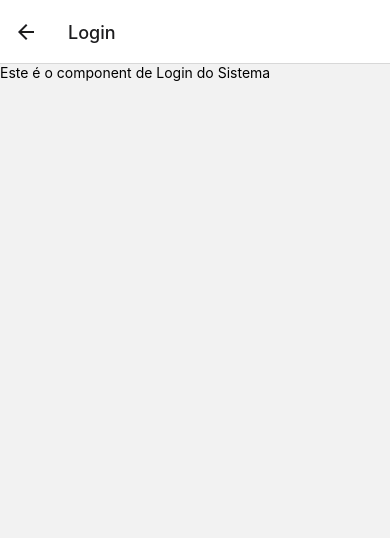
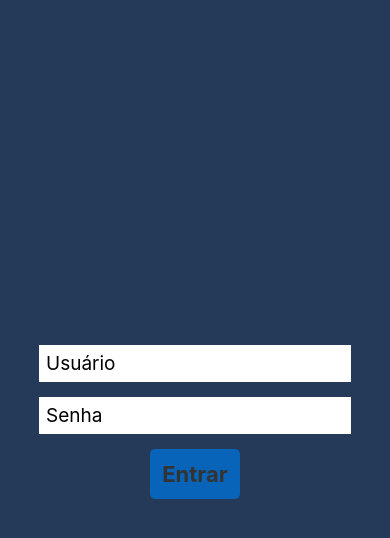
Before and after one commit to Matheus-O-Silva/App-para-Log-stica, a React Native app: screen /Login in a window 390 px wide. Shown: the top 538 px of the page. Built offline with nearby package versions, Linux system fonts and the light colour scheme.

Commit message:
tela de Login

```diff
--- a/App.js
+++ b/App.js
@@ -24,7 +24,7 @@ export default function App() {
             headerTitleAlign: 'center'
           }}
         />
-        <Stack.Screen name="Login" component={Login} />
+        <Stack.Screen name="Login" options={{ headerShown: false }} component={Login} />
         <Stack.Screen name="Rastreio" component={Rastreio} />
       </Stack.Navigator>
     </NavigationContainer>
--- a/assets/css/Css.js
+++ b/assets/css/Css.js
@@ -1,6 +1,7 @@
 import {StyleSheet} from "react-native";
 
 const css = StyleSheet.create({
+
   container2: {
     flex: 1,
     flexDirection:'row',
@@ -8,8 +9,47 @@ const css = StyleSheet.create({
     alignItems: 'center',
     justifyContent: 'center',
   },
+  container: {
+    flex: 1,
+    backgroundColor: '#fff',
+    alignItems: 'center',
+    justifyContent: 'center',
+  },
   button__home:{
       marginRight: 40
+  },
+  darkbg:{
+    backgroundColor:"rgba(35, 56, 87, 0.99)"
+  },
+  login__logomarca:{
+      marginBottom: 10
+  },
+  login__msg:(text='none')=>({
+      fontWeight:"bold",
+      fontSize: 22,
+      color:"red",
+      marginBottom: 15,
+      display: text
+  }),
+  login__form:{
+      width: "80%"
+  },
+  login__input:{
+      backgroundColor: "#fff",
+      fontSize: 19,
+      padding: 7,
+      marginBottom: 15
+  },
+  login__button:{
+      padding: 12,
+      backgroundColor: "rgba(0, 111, 209, 0.8)",
+      alignSelf:"center",
+      borderRadius:5
+  },
+  login__buttonText:{
+      fontWeight:"bold",
+      fontSize: 22,
+      color:"#333"
   }
 });
 
--- a/views/Home.js
+++ b/views/Home.js
@@ -1,17 +1,17 @@
 import React from 'react';
-import {Text, View, Image, TouchableOpacity} from 'react-native';
+import {Text, View, Image, Button, TouchableOpacity} from 'react-native';
 import {css} from '../assets/css/Css';
 
 export default function Home({navigation}) {
 
     return (
         <View style={css.container2}>
-            <TouchableOpacity style={css.button__home} onPress={() => navigation.navigate('Login')}>
-                <Text>Login</Text>
+            <TouchableOpacity style={css.button__home}>
+                <Button onPress={() => navigation.navigate('Login')} title="Login"></Button>
             </TouchableOpacity>
 
-            <TouchableOpacity onPress={() => navigation.navigate('Rastreio')}>
-              <Text>Rastreio</Text>
+            <TouchableOpacity >
+                <Button onPress={() => navigation.navigate('Rastreio')} title="Rastreio"></Button>
             </TouchableOpacity>
         </View>
     );
--- a/views/Login.js
+++ b/views/Login.js
@@ -1,11 +1,28 @@
-import React from 'react';
-import {View, Text} from 'react-native';
+import React, {useState, useEffect} from 'react';
+import {View, Text, TextInput, Image, KeyboardAvoidingView,Platform, TouchableOpacity} from 'react-native';
+import { css } from '../assets/css/Css';
 
 export default function Login(props) {
 
-    return (
+  const [display, setDisplay]=useState('none');
+
+  return (
+
+    <KeyboardAvoidingView behavior={Platform.OS == "ios" ? "padding" : "height"} style={[css.container, css.darkbg]}>
+
       <View>
-          <Text>Este é o component de Login do Sistema</Text>
+        <Text style={ css.login__msg(display) }>Usuário e ou Senha inválidos</Text>
       </View>
-    );
-  }
+
+      <View style={css.login__form}>
+        <TextInput style={css.login__input} placeholder='Usuário'/>
+        <TextInput style={css.login__input} placeholder='Senha' secureTextEntry={true}/>
+
+        <TouchableOpacity onPress={()=> setDisplay('flex')} style={css.login__button}>
+          <Text style={css.login__buttonText}>Entrar</Text>
+        </TouchableOpacity>
+      </View>
+    </KeyboardAvoidingView>
+  );
+
+}
```
Lines whose indentation alone changed are shown as unchanged.
